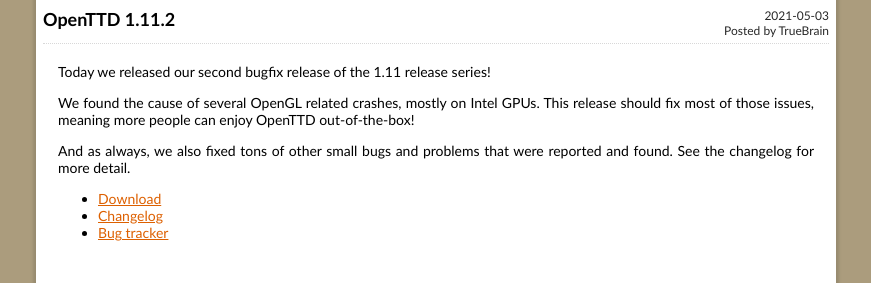
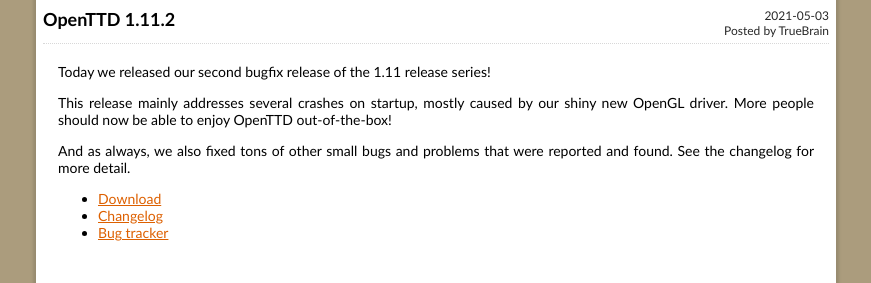
Before and after one commit to OpenTTD/website, a Jekyll site: the page built from _posts/2021-05-03-openttd-1-11-2.md, in a window 1280 px wide. Shown: the part 175-458 px from the top of the page, without its empty margins (204-1075 px from the left). Built offline with Jekyll 4.4.1, drawn with Linux system fonts in a browser that asks for light colours.

Commit message:
Update 2021-05-03-openttd-1-11-2.md

```diff
--- a/_posts/2021-05-03-openttd-1-11-2.md
+++ b/_posts/2021-05-03-openttd-1-11-2.md
@@ -5,8 +5,8 @@
 
 Today we released our second bugfix release of the 1.11 release series!
 
-We found the cause of several OpenGL related crashes, mostly on Intel GPUs.
-This release should fix most of those issues, meaning more people can enjoy OpenTTD out-of-the-box!
+This release mainly addresses several crashes on startup, mostly caused by our shiny new OpenGL driver.
+More people should now be able to enjoy OpenTTD out-of-the-box!
 
 And as always, we also fixed tons of other small bugs and problems that were reported and found.
 See the changelog for more detail.
```
